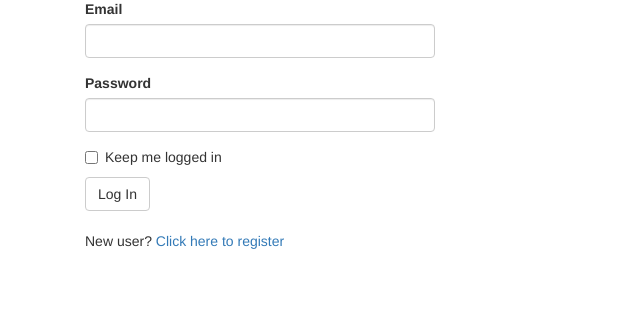
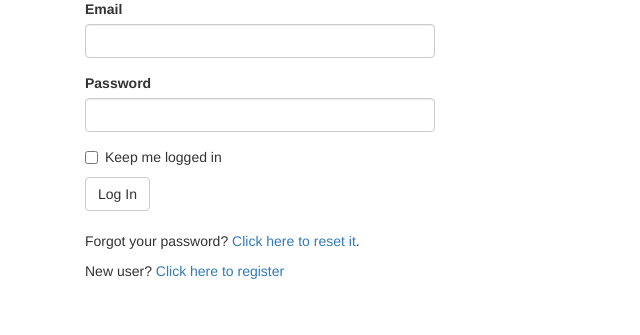
Before and after one commit to ybcj/flasky, a Flask app: page /auth/login in a window 1280 px wide. Shown: the part 193-528 px from the top of the page, without its empty margins (0-640 px from the left). Run offline with Flask 2, Linux system fonts and the light colour scheme; some libraries are stand-ins or nearby versions.

Commit message:
增加重置密码

```diff
--- a/app/auth/forms.py
+++ b/app/auth/forms.py
@@ -34,3 +34,14 @@ class ChangePasswordForm(FlaskForm):
     password = PasswordField('New password', validators=[DataRequired(), EqualTo('password2', message='Please must math.')])
     password2 = PasswordField('Confirm new password', validators=[DataRequired()])
     submit = SubmitField('Update Password')
+
+
+class PasswordResetRequestForm(FlaskForm):
+    email = StringField('Email', validators=[DataRequired(), Length(1, 64), Email()])
+    submit = SubmitField('Send Email')
+
+
+class PasswordResetForm(FlaskForm):
+    password = PasswordField('New Password', validators=[DataRequired(), EqualTo('password2', message='Please must match.')])
+    password2 = PasswordField('Confirm new password', validators=[DataRequired()])
+    submit = SubmitField('Reset Password')
--- a/app/auth/views.py
+++ b/app/auth/views.py
@@ -4,7 +4,7 @@ from . import auth
 from .. import db
 from ..email import send_email
 from ..models import User
-from .forms import LoginForm, RegistrationForm, ChangePasswordForm
+from .forms import LoginForm, RegistrationForm, ChangePasswordForm, PasswordResetRequestForm, PasswordResetForm
 
 
 @auth.route('/login', methods=['GET', 'POST'])
@@ -60,6 +60,36 @@ def change_password():
     return render_template('auth/change_password.html', form=form)
 
 
+@auth.route('/reset', methods=['GET', 'POST'])
+def password_reset_request():
+    if not current_user.is_anonymous:
+        return redirect(url_for('main.index'))
+    form = PasswordResetRequestForm()
+    if form.validate_on_submit():
+        user = User.query.filter_by(email=form.email.data).first()
+        if user:
+            token = user.generate_reset_token()
+            send_email(user.email, 'Reset Your Password', 'auth/email/reset_password', user=user, token=token)
+            flash('An email with instructions to reset your password has been sent to you.')
+            return redirect(url_for('auth.login'))
+    return render_template('auth/reset_password.html', form=form)
+
+
+@auth.route('/reset/<token>', methods=['GET', 'POST'])
+def password_reset(token):
+    if not current_user.is_anonymous:
+        return redirect(url_for('main.index'))
+    form = PasswordResetForm()
+    if form.validate_on_submit():
+        if User.reset_password(token, form.password.data):
+            db.session.commit()
+            flash('Your password has been updated.')
+            return redirect(url_for('auth.login'))
+        else:
+            return redirect(url_for('main.index'))
+    return render_template('auth/reset_password.html', form=form)
+
+
 @auth.route('/confirm/<token>')
 @login_required
 def confirm(token):
--- a/app/templates/auth/login.html
+++ b/app/templates/auth/login.html
@@ -11,6 +11,10 @@
     {{ wtf.quick_form(form) }}
     <br>
     <p>
+        Forgot your password?
+        <a href="{{ url_for('auth.password_reset_request') }}">Click here to reset it</a>.
+    </p>
+    <p>
         New user?
         <a href="{{ url_for('auth.register') }}">
             Click here to register
```
Also changed, not shown: app/models.py (+18 -0 lines), app/templates/auth/email/reset_password.html (added, +8 -0 lines), app/templates/auth/email/reset_password.txt (added, +13 -0 lines), app/templates/auth/reset_password.html (added, +13 -0 lines), data.sqlite.
